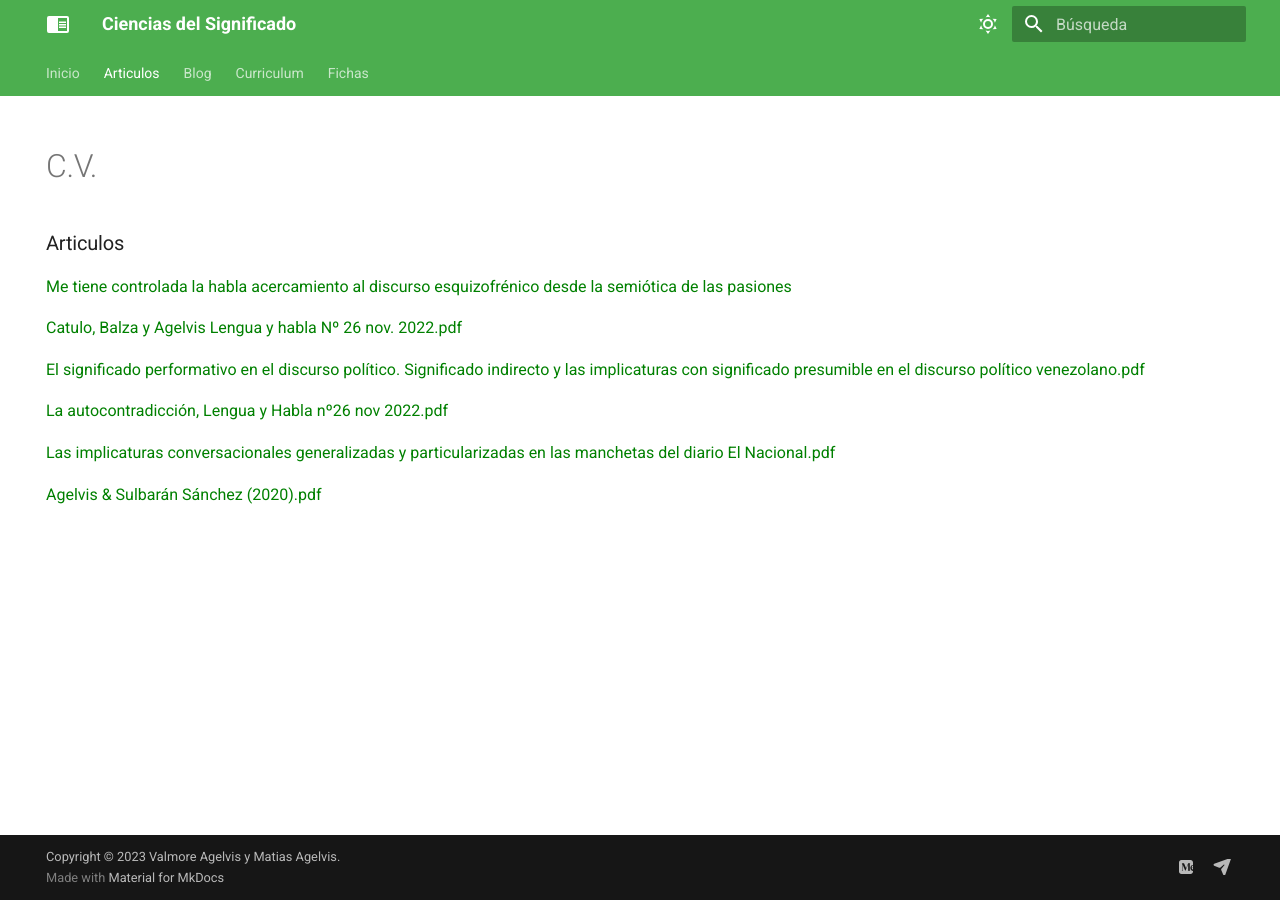
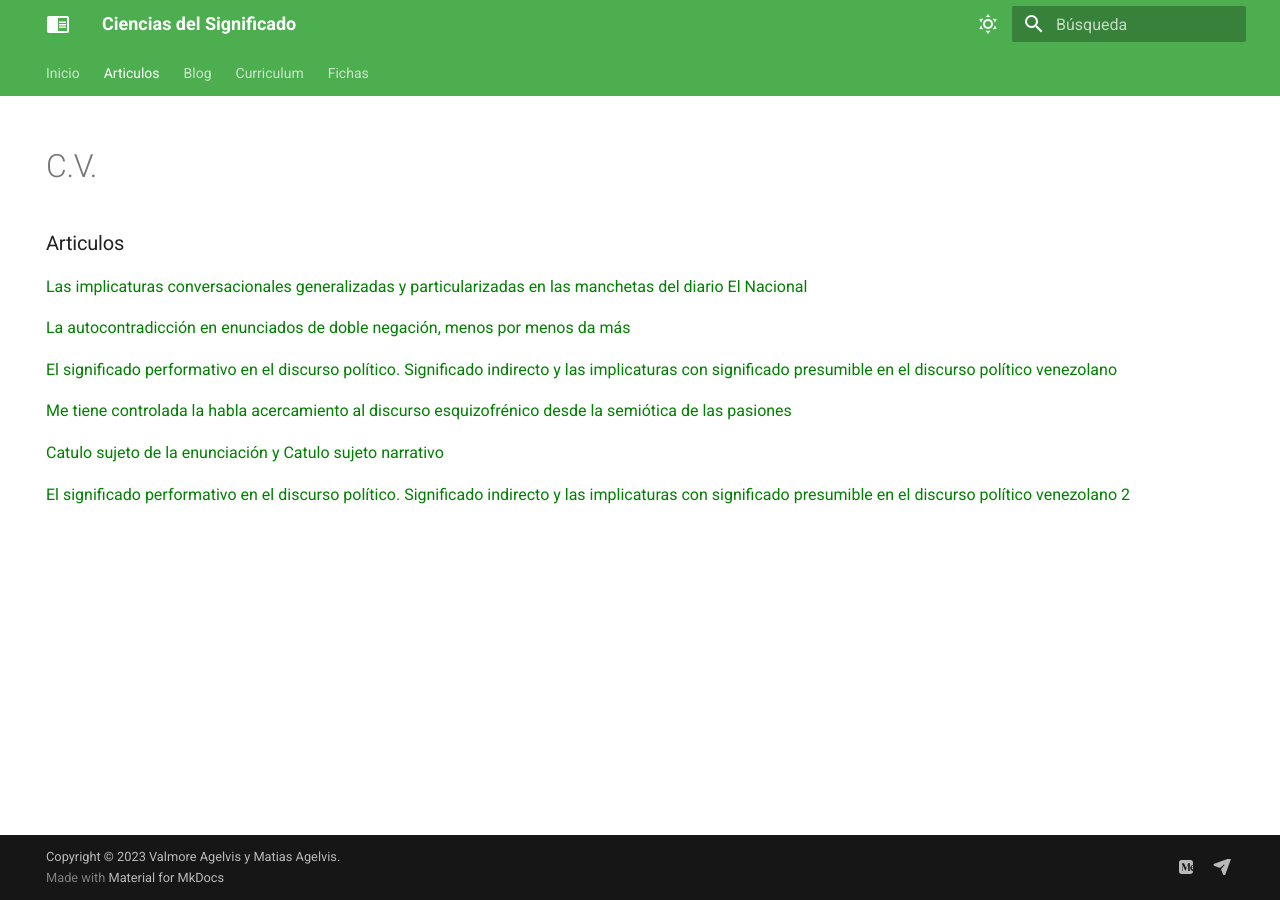
Before and after one commit to MatiasAgelvis/mkdocuval, an MkDocs documentation site: the page built from docs/articulos/index.md, in a window 1280 px wide. Built offline with MkDocs 1.6.1 and Material for MkDocs 9.7.7, drawn with Linux system fonts in a browser that asks for light colours; comment, search, counter and statistics services are not loaded.

Commit message:
Update article links

```diff
--- a/docs/articulos/index.md
+++ b/docs/articulos/index.md
@@ -7,7 +7,7 @@ hide:
 
 ### Articulos
 
-[Me tiene controlada la habla acercamiento al discurso esquizofrénico desde la semiótica de las pasiones](https://docs.google.com/viewer?url=github.com/MatiasAgelvis/mkdocuval/raw/main/cv/articulos/Me%20tiene%20controlada%20la%20habla%20acercamiento%20al%20discurso%20esquizofrénico%20desde%20la%20semiótica%20de%20las%20pasiones.pdf)
+<!-- [Me tiene controlada la habla acercamiento al discurso esquizofrénico desde la semiótica de las pasiones](https://docs.google.com/viewer?url=github.com/MatiasAgelvis/mkdocuval/raw/main/cv/articulos/Me%20tiene%20controlada%20la%20habla%20acercamiento%20al%20discurso%20esquizofrénico%20desde%20la%20semiótica%20de%20las%20pasiones.pdf)
 
 [Catulo, Balza y Agelvis Lengua y habla Nº 26 nov. 2022.pdf](https://docs.google.com/viewer?url=github.com/MatiasAgelvis/mkdocuval/raw/main/cv/articulos/Catulo%20x%20Balza%20y%20Agelvis%20Lengua%20y%20habla%20Nº%2026%20nov.%202022.pdf)
 
@@ -18,3 +18,16 @@ hide:
 [Las implicaturas conversacionales generalizadas y particularizadas en las manchetas del diario El Nacional.pdf](https://docs.google.com/viewer?url=github.com/MatiasAgelvis/mkdocuval/raw/main/cv/articulos/Las%20implicaturas%20conversacionales%20generalizadas%20y%20particularizadas%20en%20las%20manchetas%20del%20diario%20El%20Nacional.pdf)
 
 [Agelvis & Sulbarán Sánchez (2020).pdf](https://docs.google.com/viewer?url=github.com/MatiasAgelvis/mkdocuval/raw/main/cv/articulos/Agelvis%20%26%20Sulbarán%20Sánchez%20(2020).pdf)
+ -->
+
+[Las implicaturas conversacionales generalizadas y particularizadas en las manchetas del diario El Nacional](https://app.box.com/s/ek01jxz84pj5cs6b2rybudhr58ihx31i)
+
+[La autocontradicción en enunciados de doble negación, menos por menos da más](https://app.box.com/s/z7rvvzynfkr18pet87q359s3k0battgw)
+
+[El significado performativo en el discurso político. Significado indirecto y las implicaturas con significado presumible en el discurso político venezolano](https://app.box.com/s/02zs76boo8hit1mb3oykvl44p9qtd99w)
+
+[Me tiene controlada la habla acercamiento al discurso esquizofrénico desde la semiótica de las pasiones](https://app.box.com/s/rtogpvs7k3do6bae3u67xt750w552zfp)
+
+[Catulo sujeto de la enunciación y Catulo sujeto narrativo](https://app.box.com/s/slmw3ds36pr5051xpdlwbjitou0slhka)
+
+[El significado performativo en el discurso político. Significado indirecto y las implicaturas con significado presumible en el discurso político venezolano 2](https://app.box.com/s/6t0ijc88xw8nbuw2zfj7rbk3j7zxj3hc)
```
